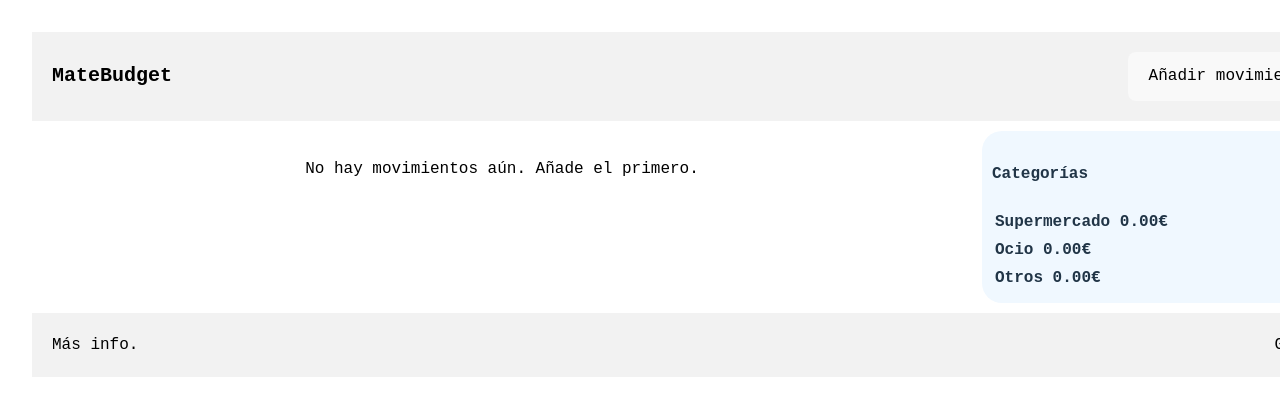
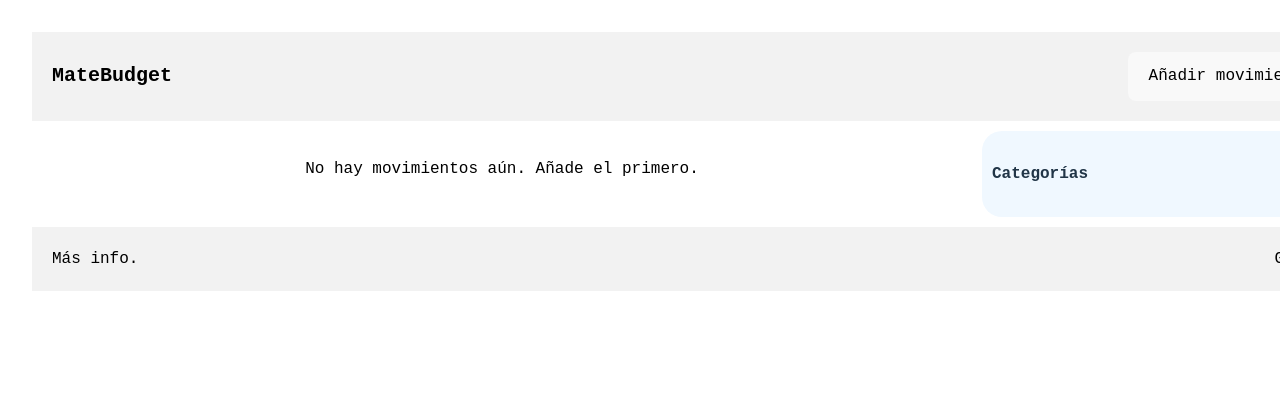
Before and after one commit to toniferrer/matebudget-webapp, a React (Vite) app: page / in a window 1280 px wide. Shown: the top 416 px of the page. Built offline with nearby package versions, Linux system fonts and the light colour scheme.

Commit message:
Minor bugs have been fixed.

```diff
--- a/src/pages/Home.tsx
+++ b/src/pages/Home.tsx
@@ -67,7 +67,7 @@ function Home() {
                 <th></th>
                 <th></th>
                 <th></th>
-                <th>TOTAL {dinero.toFixed(2)}€</th>
+                <th>{dinero.toFixed(2)}€</th>
                 <th></th>
               </tr>
             </tfoot>
@@ -78,6 +78,7 @@ function Home() {
           </div>
         )}
 
+        {savedData.length > 0 ? (
           <div className='rightCard'>
             <h4>Categorías</h4>
             <table>
@@ -92,6 +93,11 @@ function Home() {
               </tr>
             </table>
           </div>
+        ) : (
+          <div className='rightCard'>
+            <h4>Categorías</h4>
+          </div>
+        )}
 
       </div>
       <MyFooter />
```
Also changed, not shown: 1 other file (tests, documents, lock files or other folders). Lines whose indentation alone changed are shown as unchanged.
